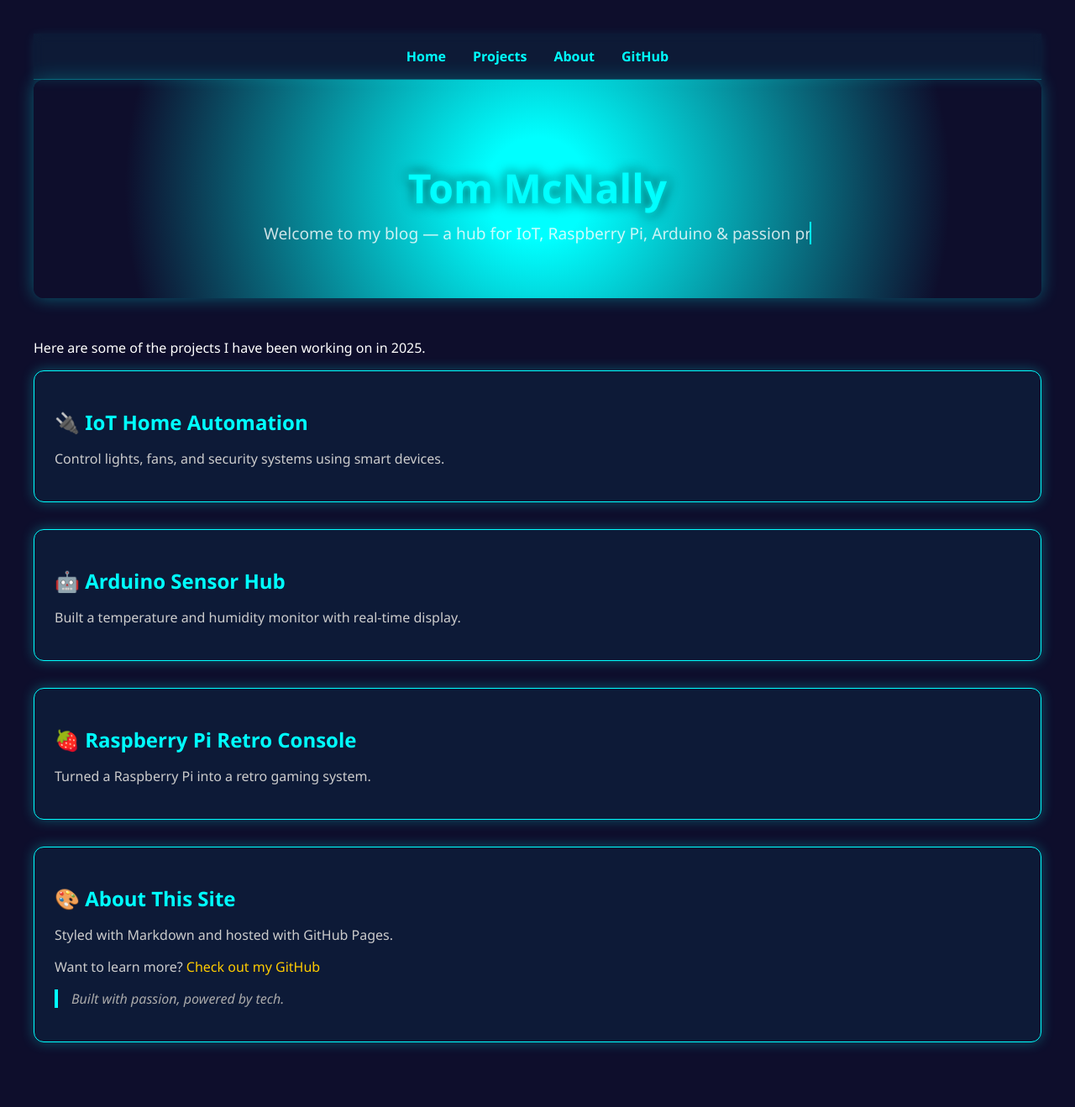
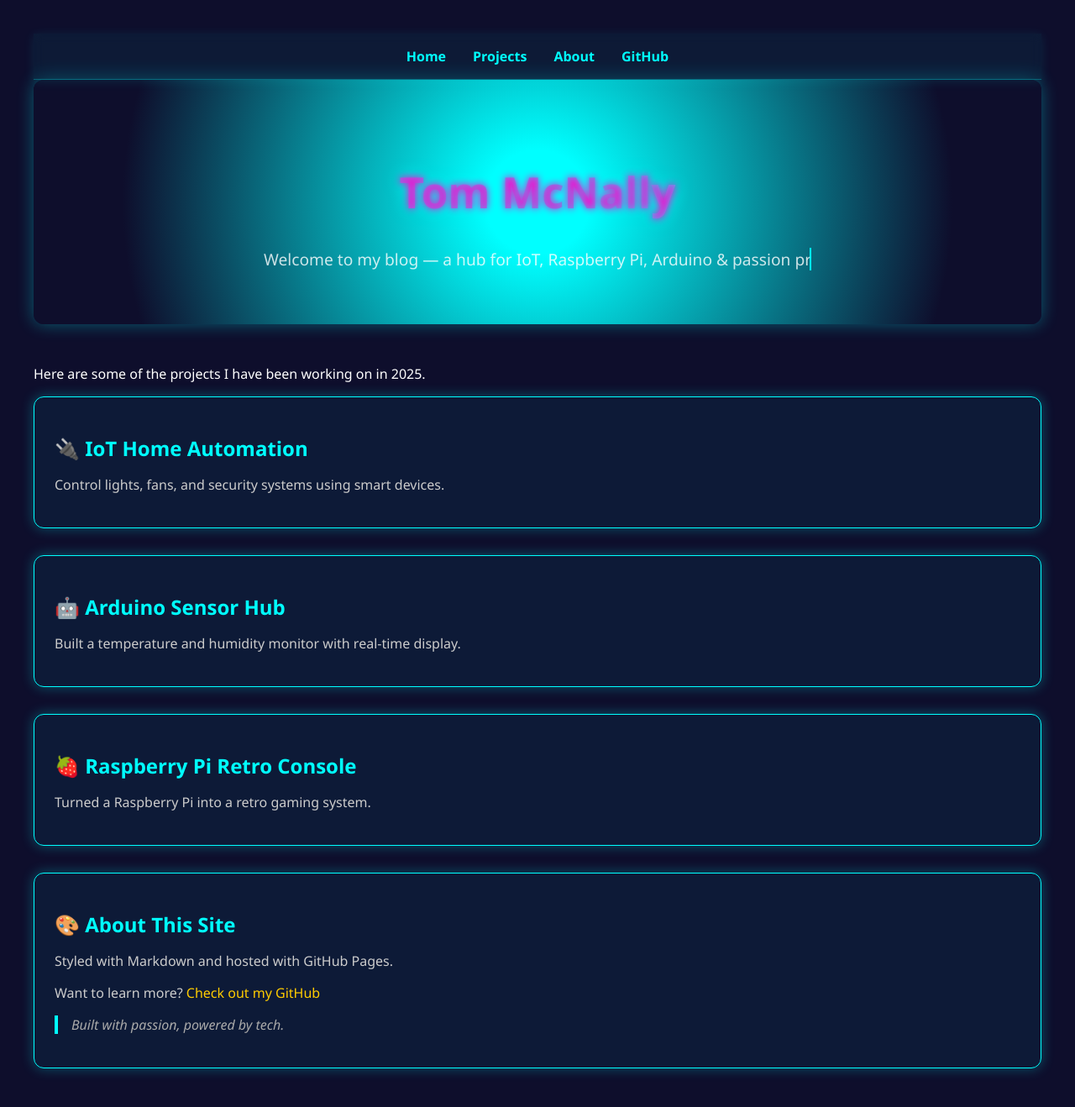
Before and after one commit to mcnallytj/skills-github-pages, a Jekyll site: the page built from index.html, in a window 1280 px wide and 1344 px high. Shown: the top 1318 px of the window at 84% size. Built offline with Jekyll 4.4.1, drawn with Linux system fonts in a browser that asks for light colours.

Commit message:
Update style.css

```diff
--- a/assets/css/style.css
+++ b/assets/css/style.css
@@ -87,10 +87,12 @@ blockquote {
 
 
 .hero h1 {
-  font-size: 3rem;
-  color: #0ff;
-  text-shadow: 0 0 8px #0ff, 0 0 16px #000;
-  margin-bottom: 0.5rem;
+  font-size: 3.2rem;
+  background: linear-gradient(90deg, #ff00cc, #00ffff);
+  -webkit-background-clip: text;
+  -webkit-text-fill-color: transparent;
+  text-shadow: 0 0 10px #ff00cc, 0 0 20px #00ffff;
+  margin-bottom: 2rem;
   font-weight: 900;
 }
 
```
